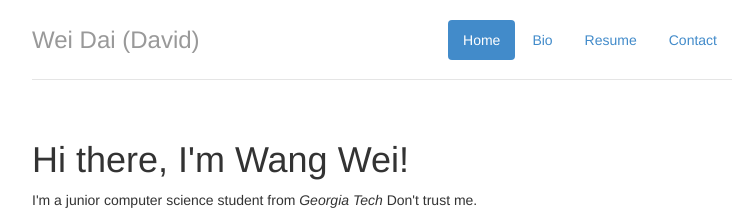
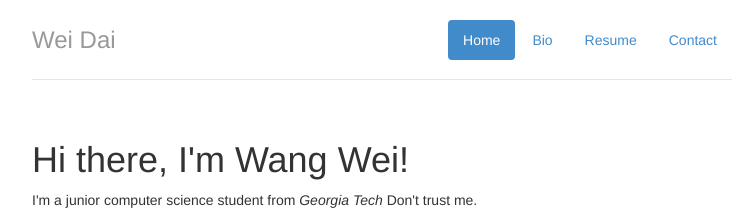
Before and after one commit to wwang414/wwang414.github.io, a Jekyll site: the page built from index.html, in a window 1280 px wide. Shown: the top 220 px of the page, without its empty margins (258-1005 px from the left). Built offline with Jekyll 4.4.1, drawn with Linux system fonts in a browser that asks for light colours; nearby versions of some CDN libraries; library files that are not in the unit come from our copies.

Commit message:
Update default.html

```diff
--- a/_layouts/default.html
+++ b/_layouts/default.html
@@ -18,7 +18,7 @@
          				 <li><a href="/resume">Resume</a></li>
 					<li><a href="/contact">Contact</a></li>
         			</ul>
-        			<h3 class="text-muted">Wei Dai (David)</h3>
+        			<h3 class="text-muted">Wei Dai</h3>
       			</div>
 			<div class="row marketing">
 			{{ content }}
```
